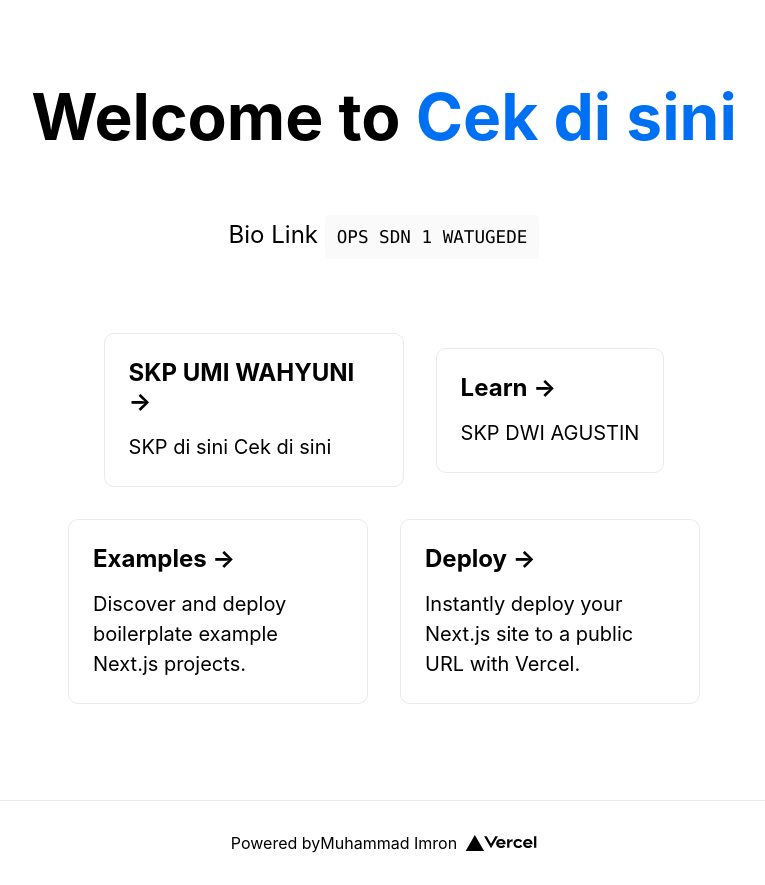
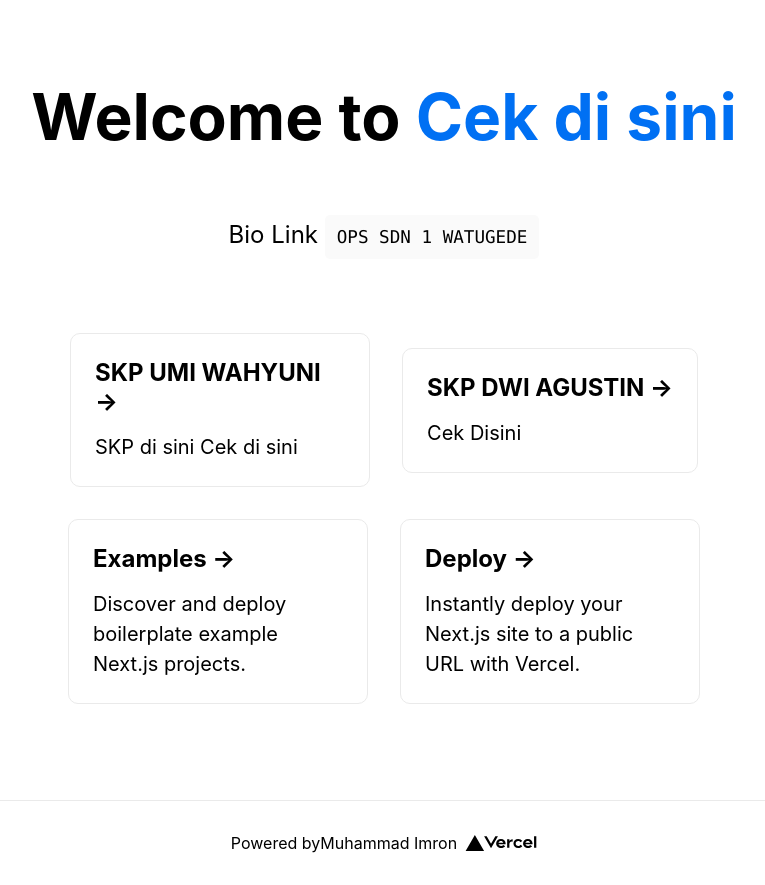
Before and after one commit to sdnsatuwatugede/sdn1watugede, a Next.js app: page / in a window 1280 px wide. Shown: the whole page, without its empty margins (256-1021 px from the left). Built offline with nearby package versions, Linux system fonts and the light colour scheme.

Commit message:
Update index.js

```diff
--- a/pages/index.js
+++ b/pages/index.js
@@ -28,8 +28,8 @@ export default function Home() {
           </a>
 
           <a href="https://docs.google.com/spreadsheets/d/1DwYU52pLbawZLfX4xA-q1aLKjGnFGu0E/edit?usp=sharing&ouid=114749342650366024498&rtpof=true&sd=true" className={styles.card}>
-            <h2>Learn &rarr;</h2>
-            <p>SKP DWI AGUSTIN</p>
+            <h2>SKP DWI AGUSTIN &rarr;</h2>
+            <p>Cek Disini</p>
           </a>
 
           <a
```
